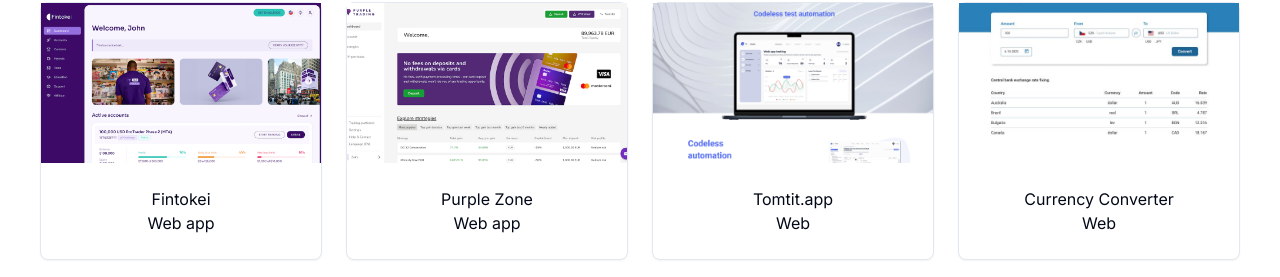
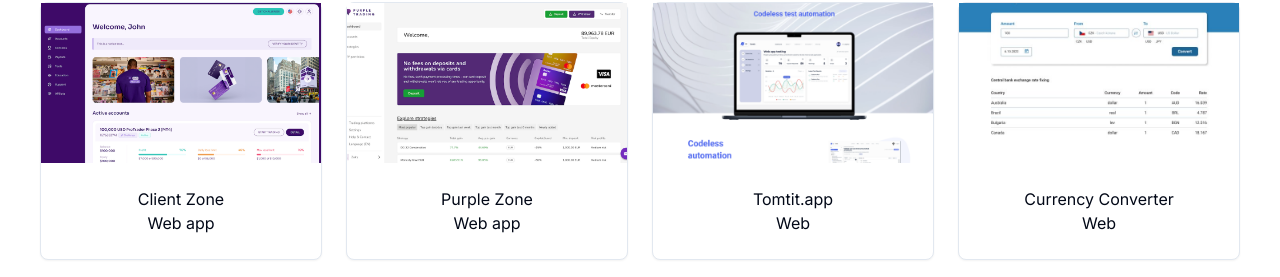
Before and after one commit to zakve/personal-website, a Next.js app: page / in a window 1280 px wide. Shown: the part 1507-1784 px from the top of the page. Built offline with nearby package versions, Linux system fonts and the light colour scheme.

Commit message:
feat: update portfolio

```diff
--- a/data/portfolio.ts
+++ b/data/portfolio.ts
@@ -18,14 +18,14 @@ import selitech from "@/public/screenshots/selitech.jpg";
 import vutLetak from "@/public/screenshots/vut-letak.png";
 import grafika from "@/public/screenshots/grafika.png";
 import fcblev from "@/public/screenshots/fcblev.png";
-import fintokei from "@/public/screenshots/fintokei-dashboard.png";
+import clientZone from "@/public/screenshots/clientZone-dashboard.png";
 import zone from "@/public/screenshots/purple-zone.png";
 
 export const portfolioData = [
   {
-    title: "Fintokei",
+    title: "Client Zone",
     subtitle: "Web app",
-    img: fintokei?.src,
+    img: clientZone?.src,
   },
   {
     title: "Purple Zone",
```
Also changed, not shown: public/screenshots/clientZone-dashboard.png (added), public/screenshots/fintokei-dashboard.png (deleted).
